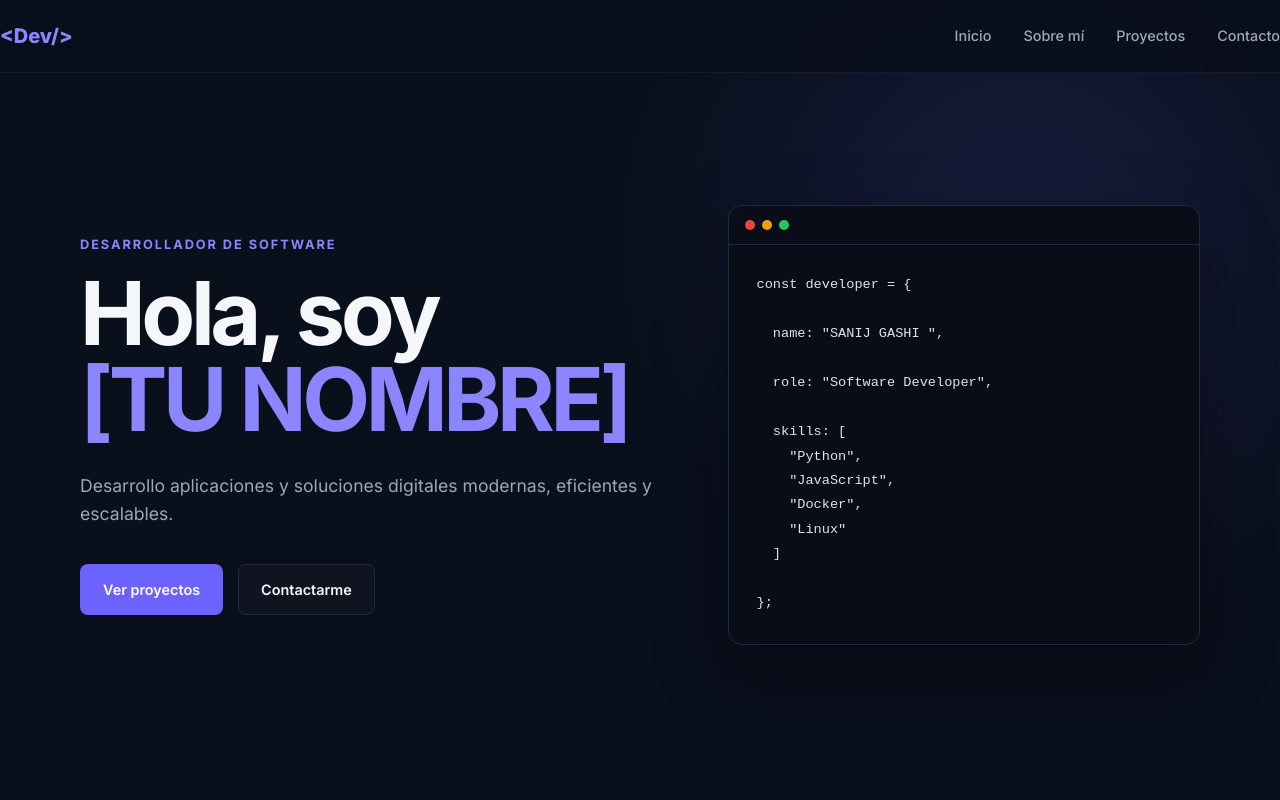
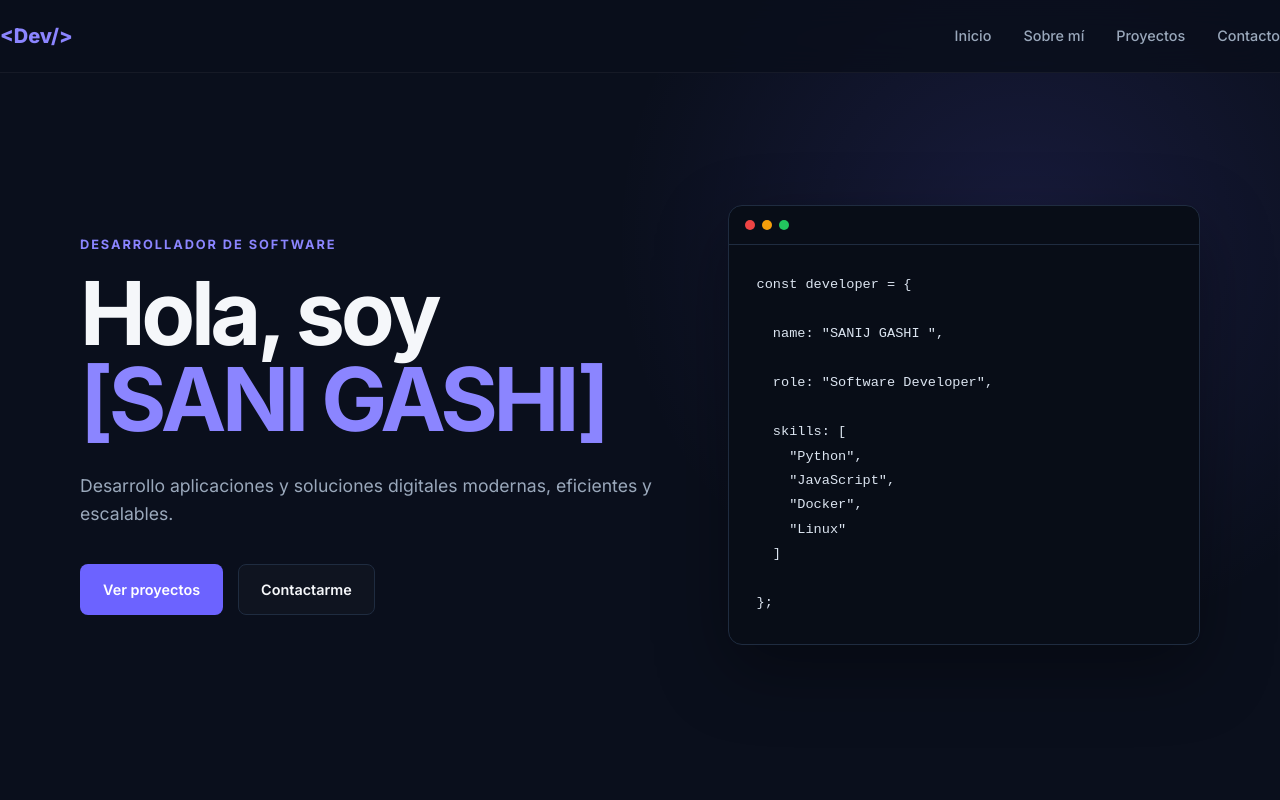
Before and after one commit to sanij5750/mi-portafolio, a plain HTML site: page index.html in a window 1280 px wide. Shown: the top 800 px of the page. Drawn offline with Linux system fonts and the light colour scheme.

Commit message:
cambie mi nombre

```diff
--- a/index.html
+++ b/index.html
@@ -74,7 +74,7 @@
 
                     <h1>
                         Hola, soy
-                        <span>[TU NOMBRE]</span>
+                        <span>[SANI GASHI]</span>
                     </h1>
 
                     <p class="hero-description">
```
